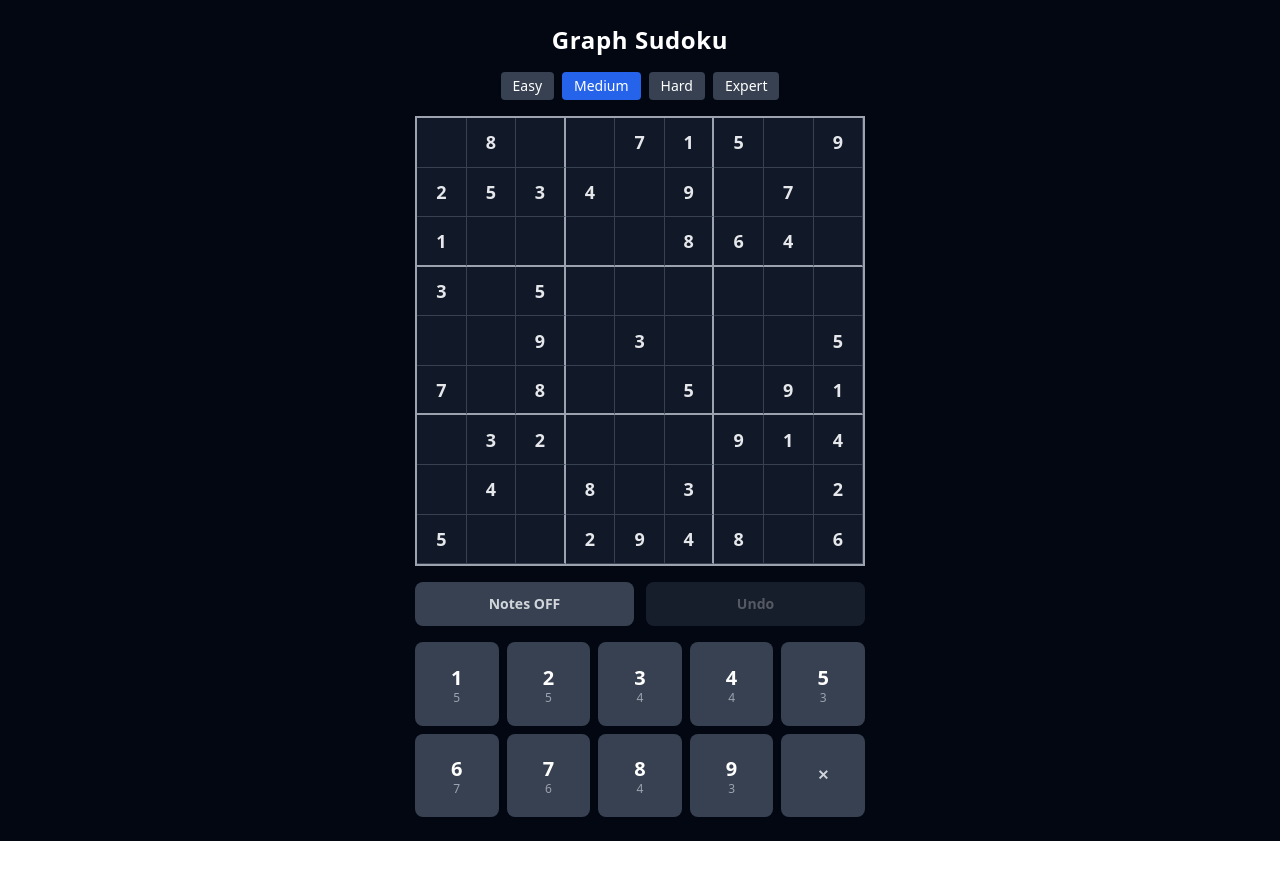
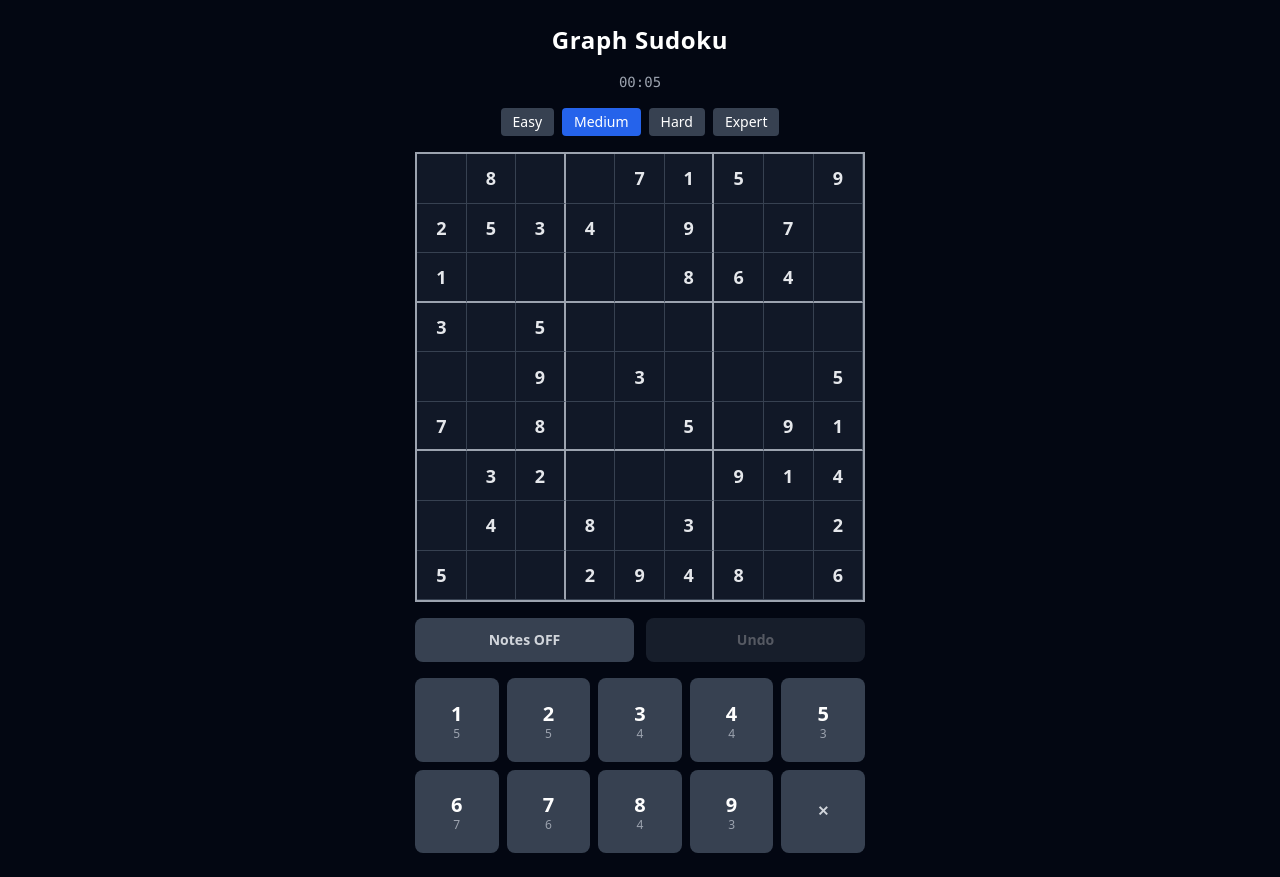
Before and after one commit to sudhishkgopal/Sudoku, a React (Vite) app: page / in a window 1280 px wide. Before the commit the page ends 841 px from the top, so only its background shows below. Built offline with nearby package versions, Linux system fonts and the light colour scheme.

Commit message:
Added game stopwatch functionality

```diff
--- a/src/App.tsx
+++ b/src/App.tsx
@@ -16,14 +16,14 @@ export default function App() {
   const [userGrid, setUserGrid] = useState<SudokuGrid>([]);
   const [graph, setGraph] = useState<SudokuGraph | null>(null);
   const [notes, setNotes] = useState<Set<number>[][][]>([]);
-  const [selectedCell, setSelectedCell] = useState<[number, number] | null>(
-    null,
-  );
+  const [selectedCell, setSelectedCell] = useState<[number, number] | null>(null,);
   const [notesMode, setNotesMode] = useState(false);
   const [history, setHistory] = useState<SudokuGrid[]>([]);
   const [isComplete, setIsComplete] = useState(false);
   const [showGraph, setShowGraph] = useState(false);
   const [difficulty, setDifficulty] = useState<Difficulty>("MEDIUM");
+    const [elapsed, setElapsed] = useState(0);
+
 
   const startNewGame = useCallback((diff: Difficulty) => {
     const result = engine.generatePuzzle(DIFFICULTY[diff].clues);
@@ -41,11 +41,18 @@ export default function App() {
     setIsComplete(false);
     setShowGraph(false);
     setNotesMode(false);
+    setElapsed(0);
   }, []);
 
   useEffect(() => {
     startNewGame("MEDIUM");
   }, []);
+
+  useEffect(() => {
+  if (isComplete) return;
+  const id = setInterval(() => setElapsed(s => s + 1), 1000);
+  return () => clearInterval(id);
+}, [isComplete]);
 
   const handleCellSelect = (row: number, col: number) => {
     if (puzzle[row]?.[col] !== EMPTY_CELL) return;
@@ -125,6 +132,10 @@ export default function App() {
     <div className="min-h-screen bg-gray-950 text-white flex flex-col items-center py-6 px-4">
       <h1 className="text-2xl font-bold tracking-wide mb-4">Graph Sudoku</h1>
 
+      <p className="text-gray-400 text-sm mb-4 font-mono">
+        {String(Math.floor(elapsed / 60)).padStart(2, '0')}:{String(elapsed % 60).padStart(2, '0')}
+      </p>
+
       <div className="flex gap-2 mb-4">
         {(Object.keys(DIFFICULTY) as Difficulty[]).map((diff) => (
           <button
```
